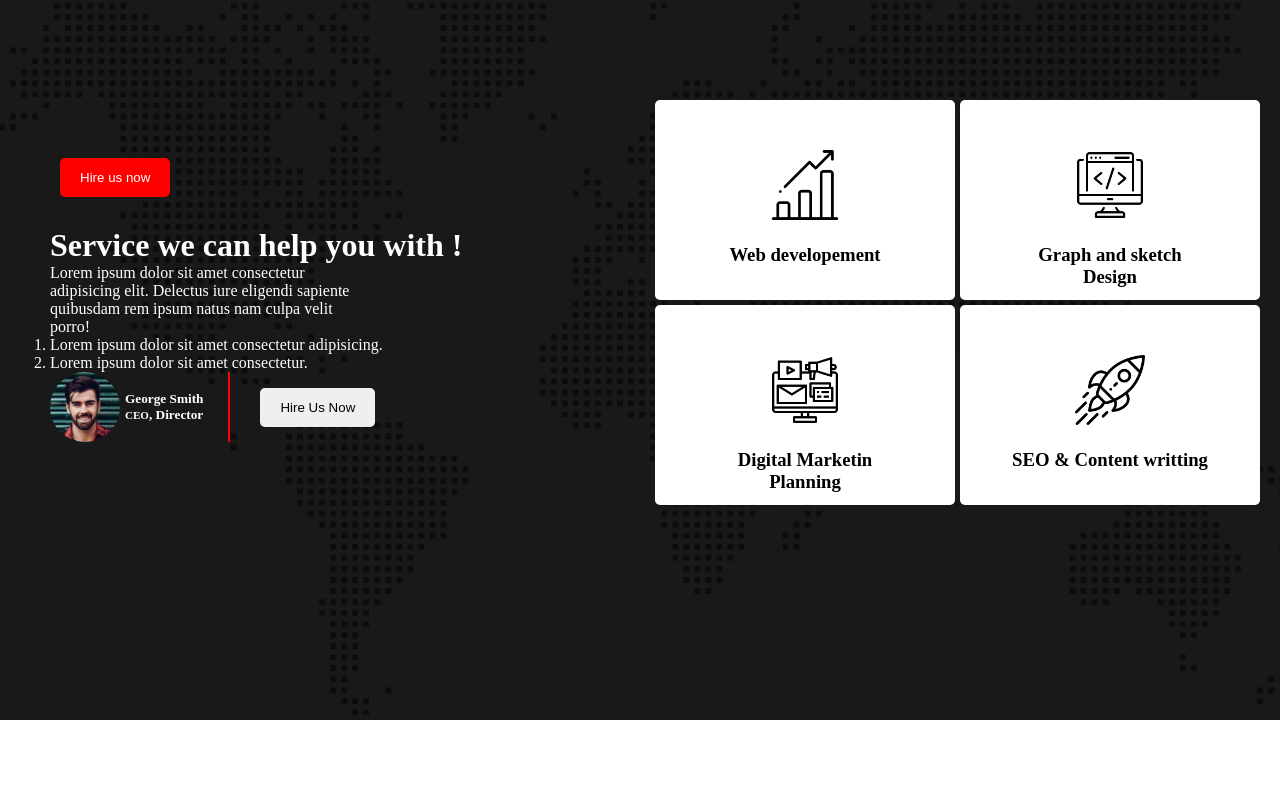
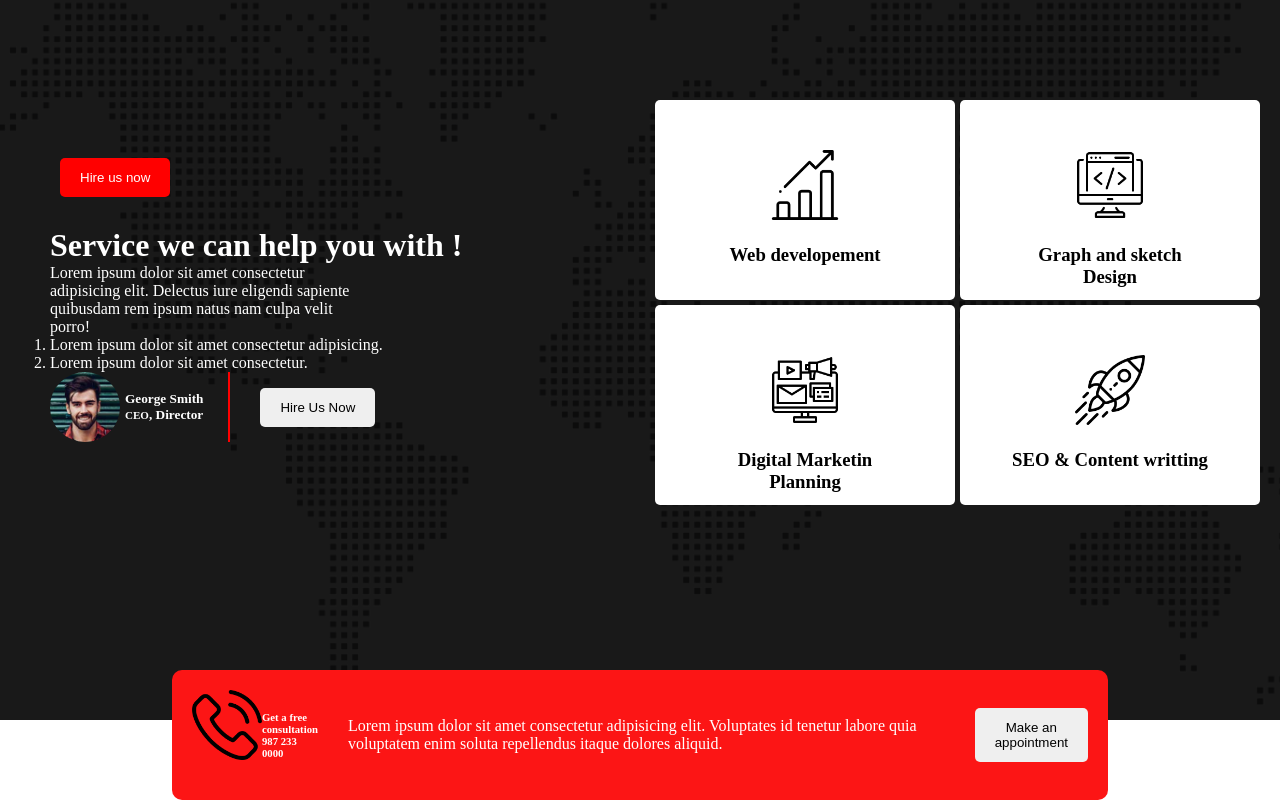
Before and after one commit to Nuru838/digital-agency, a plain HTML site: page index.html in a window 1280 px wide. Shown: the part 989-1789 px from the top of the page. Before the commit the page ends 1709 px from the top, so only its background shows below. Drawn offline with Linux system fonts and the light colour scheme.

Commit message:
appointment section added

```diff
--- a/index.html
+++ b/index.html
@@ -52,7 +52,7 @@
                 </ol>
                 <div class="author-container">
                     <div class="profile-container"><img class="author-img" src="./asset/image/author.jpg" alt="">
-                    <h5>George Smith <br><small>CEO</small>, Director</h5>
+                        <h5>George Smith <br><small>CEO</small>, Director</h5>
                     </div>
                     <div class="author-button"><button class="btn">Hire Us Now</button></div>
                 </div>
@@ -84,7 +84,19 @@
             </div>
         </div>
 
-        <!-- call section  -->
+        <!-- Appointment section  -->
+
+        <div class="appointment-container">
+            <div class="phone-call">
+                <img class="icon" src="./asset/icons/phone-call.png" alt="">
+                <h6>Get a free consultation <br> 987 233 0000</h6>
+            </div>
+            <div class="appointment-description">
+                <p>Lorem ipsum dolor sit amet consectetur adipisicing elit. Voluptates id tenetur labore quia voluptatem
+                    enim soluta repellendus itaque dolores aliquid.</p>
+            </div>
+            <div class="appointment-btn"><button class="btn">Make an appointment</button></div>
+        </div>
 
 
 
--- a/style.css
+++ b/style.css
@@ -115,3 +115,20 @@
     border-right: 2px solid red;
     padding-right: 25px;
 }
+.phone-call{
+    display: flex;
+    align-items: center;
+}
+.appointment-container{
+    display: flex;
+    justify-content: space-around;
+    align-items: center;
+    width: 70%;
+    margin: auto;
+    color: white;
+    background-color: rgb(252, 21, 21);
+    border-radius: 10px;
+    padding: 20px;
+    margin-top: -50px;
+    gap: 30px;
+}
```
